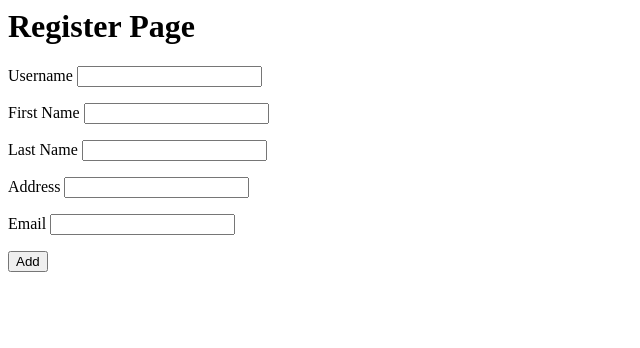
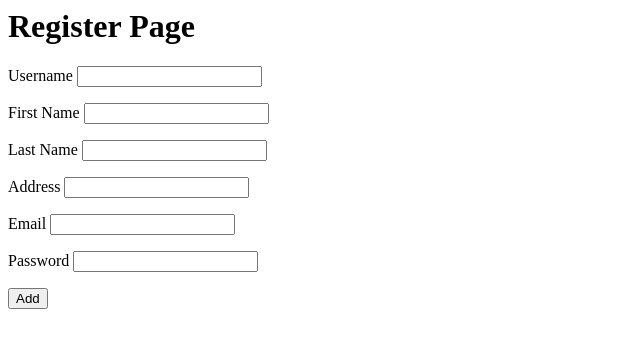
Before and after one commit to Jaspzx/ICT3203_HXBank, a Flask app: page /register in a window 1280 px wide. Shown: the top 348 px of the page, without its empty margins (0-640 px from the left). Run offline with Flask 2, Linux system fonts and the light colour scheme.

Commit message:
Resolved Error on "appears to be a non-schema 'sqlalchemy.sql.column()' object"

```diff
--- a/webportal/models/User.py
+++ b/webportal/models/User.py
@@ -10,7 +10,7 @@ class User(db.Model, UserMixin):
     address = db.Column(db.String(50))
     email = db.Column(db.String(150))
     password_hash = db.Column(db.String(150))
-    account_number = db.column(db.INT())
+    account_number = db.Column(db.INT())
     date_joined = db.Column(db.DateTime(), default=datetime.utcnow)
 
 def set_password(self, password):
--- a/webportal/templates/register.html
+++ b/webportal/templates/register.html
@@ -62,6 +62,18 @@
     {% endif %}
 
     <p>
+        {{ form.password.label }}
+        {{ form.password(size=20) }}
+    </p>
+    {% if form.password.errors %}
+        <ul class="errors">
+            {% for error in form.password.errors %}
+                <li>{{ error }}</li>
+            {% endfor %}
+        </ul>
+    {% endif %}
+
+    <p>
         <input type="submit" value="Add">
     </p>
 </form>
```
